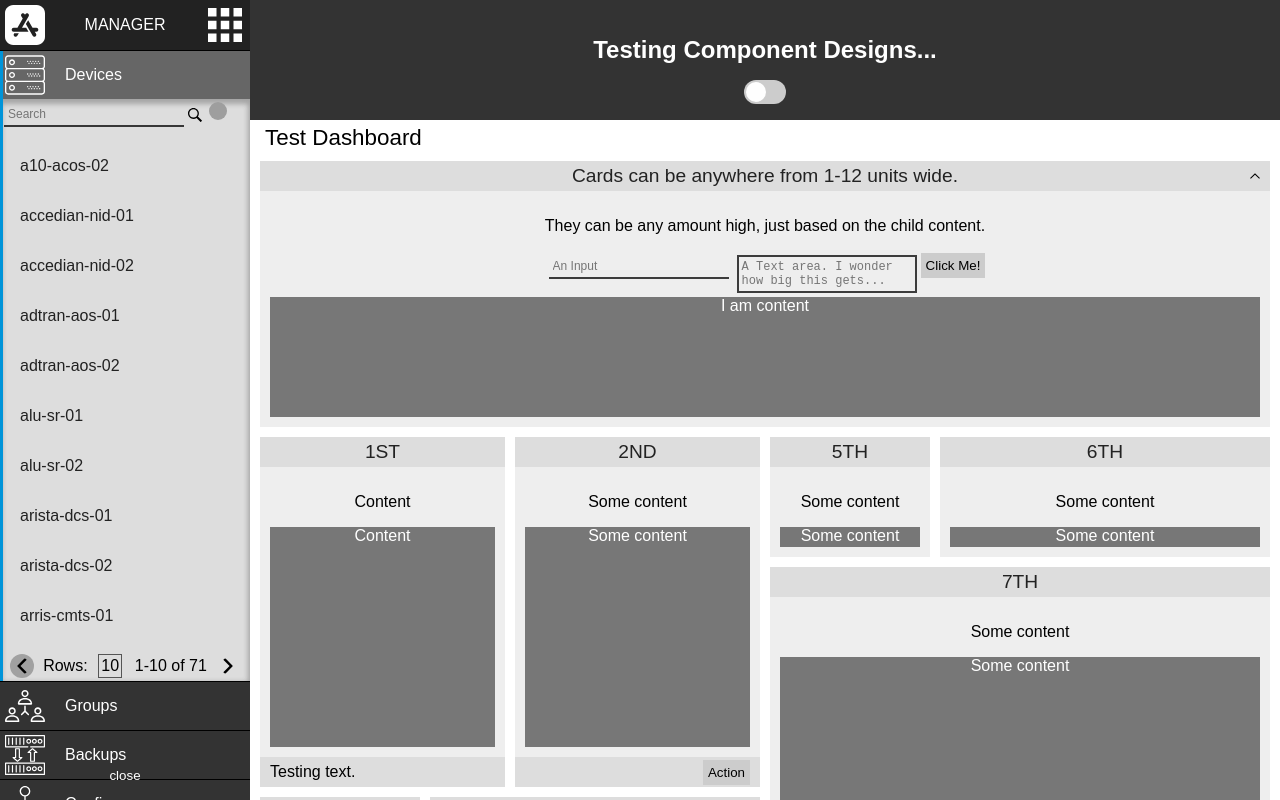
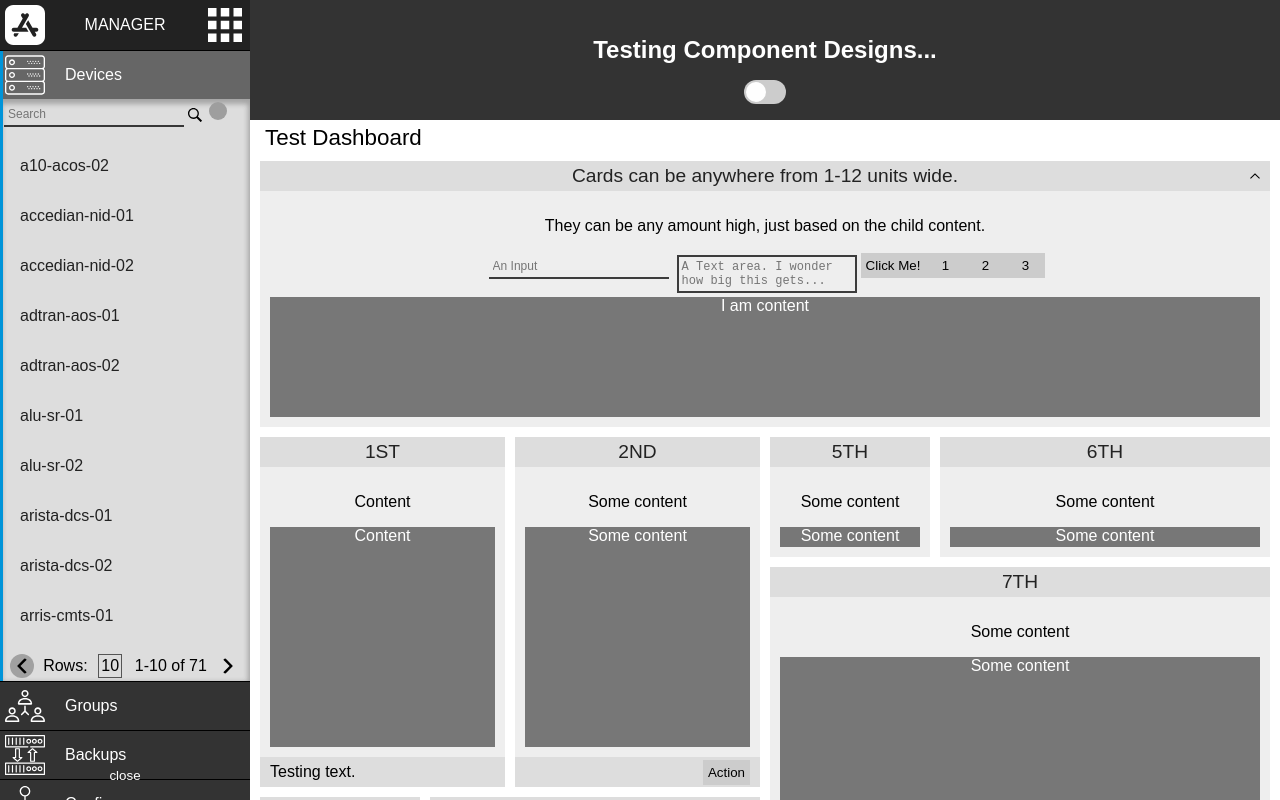
Before and after one commit to AndyTuttle12/ux_sandbox, a React (Create React App) app: page / in a window 1280 px wide. Built offline with nearby package versions, Linux system fonts and the light colour scheme; grey boxes are pictures that could not be loaded.

Commit message:
Testing tabs.

```diff
--- a/src/App.jsx
+++ b/src/App.jsx
@@ -9,6 +9,7 @@ import ToolTip from './components/ToolTip';
 import TextInput from './components/TextInput';
 import TextArea from './components/TextArea';
 import Button from './components/Button';
+import Tabs from './components/Tabs';
 
 class App extends Component {
   constructor(props) {
@@ -40,6 +41,7 @@ class App extends Component {
               <TextInput placeholder="An Input" onChange={() => {}}></TextInput>
               <TextArea resize="none" placeholder="A Text area. I wonder how big this gets..." onChange={() => {}}></TextArea>
               <Button onClick={() => console.log(this.props.context)}>Click Me!</Button>
+              <Tabs onClick={() => {}} names={['1', '2', '3']} />
               <div style={{ width: '100%', height: '120px', backgroundColor: '#777', color: '#fff'}}>I am content</div>
             </Card>
 
--- /dev/null
+++ b/src/components/Tabs/index.jsx
@@ -0,0 +1,67 @@
+import React, { Component } from 'react';
+import PropTypes from 'prop-types';
+import './style.css';
+
+export default class Tabs extends Component {
+  static propTypes = {
+    type: PropTypes.string,
+    buttonType: PropTypes.oneOf([
+      'success',
+      'warn',
+      'info',
+      'danger',
+      'primary',
+      'secondary',
+      'tertiary',
+    ]),
+    theme: PropTypes.string,
+    disabled: PropTypes.bool,
+    value: PropTypes.string,
+    className: PropTypes.string,
+    names: PropTypes.array.isRequired,
+    onClick: PropTypes.func.isRequired,
+    children: PropTypes.any,
+  };
+
+  onClick = (e) => {
+    this.props.onClick(e);
+  };
+
+  render() {
+    const {
+      onClick,
+      props: {
+        type,
+        buttonType,
+        value,
+        disabled,
+        className,
+        theme,
+        names,
+        children,
+      },
+    } = this;
+
+    const tabs = names.map((name, index) => (
+        <button
+        key={index}
+        className={theme || className || (type && `tab-btn-${buttonType}`) || 'btn-default'}
+        style={{ ...this.props.style }}
+        type={type}
+        disabled={disabled}
+        value={value}
+        name={name}
+        onClick={onClick}
+        {...this.props}
+      >
+        {name}
+        {children}
+      </button>
+    ));
+    return (
+      <React.Fragment>
+        {tabs}
+      </React.Fragment>
+    );
+  }
+}
```
Also changed, not shown: src/components/Tabs/style.css (added).
